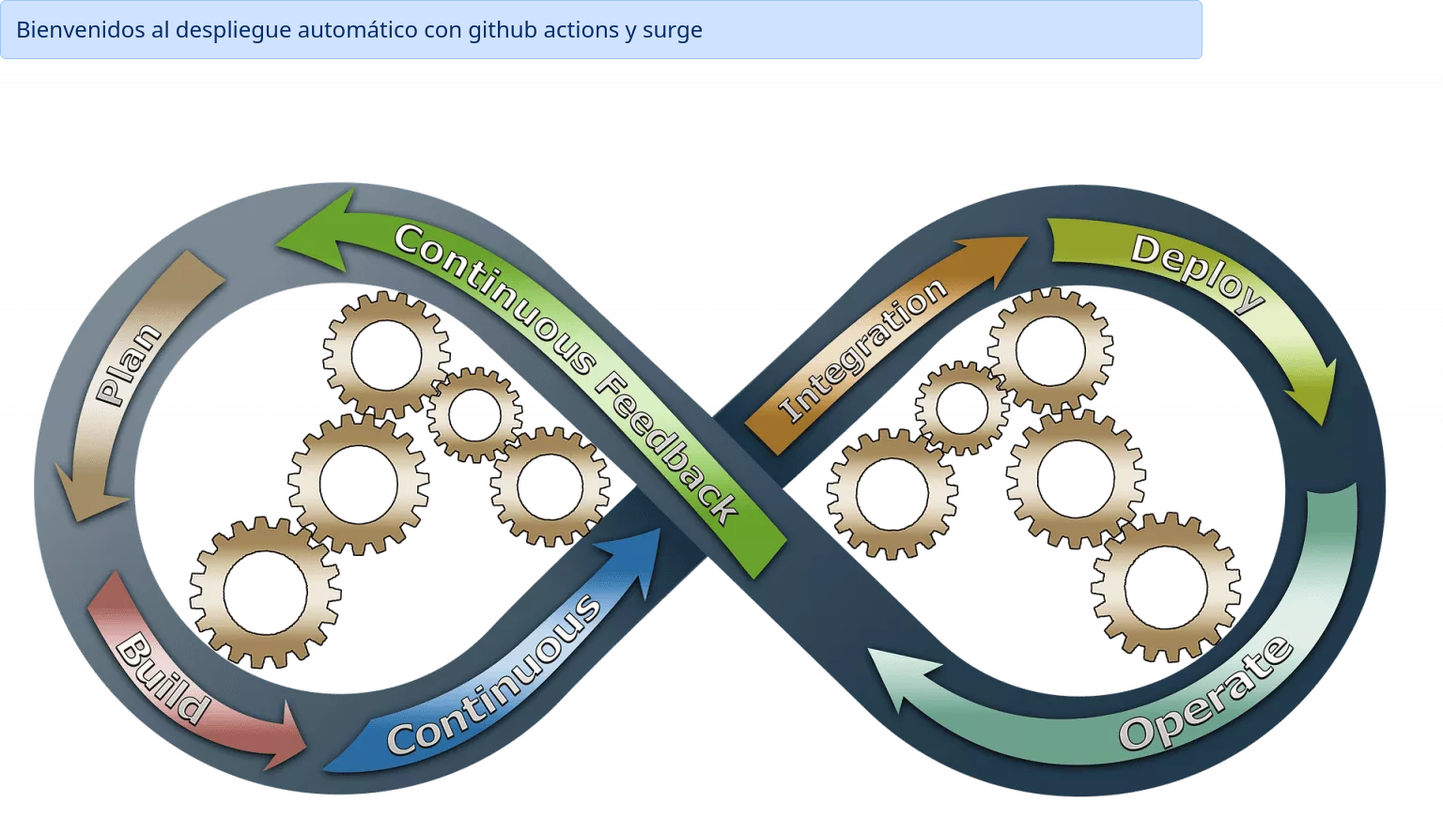
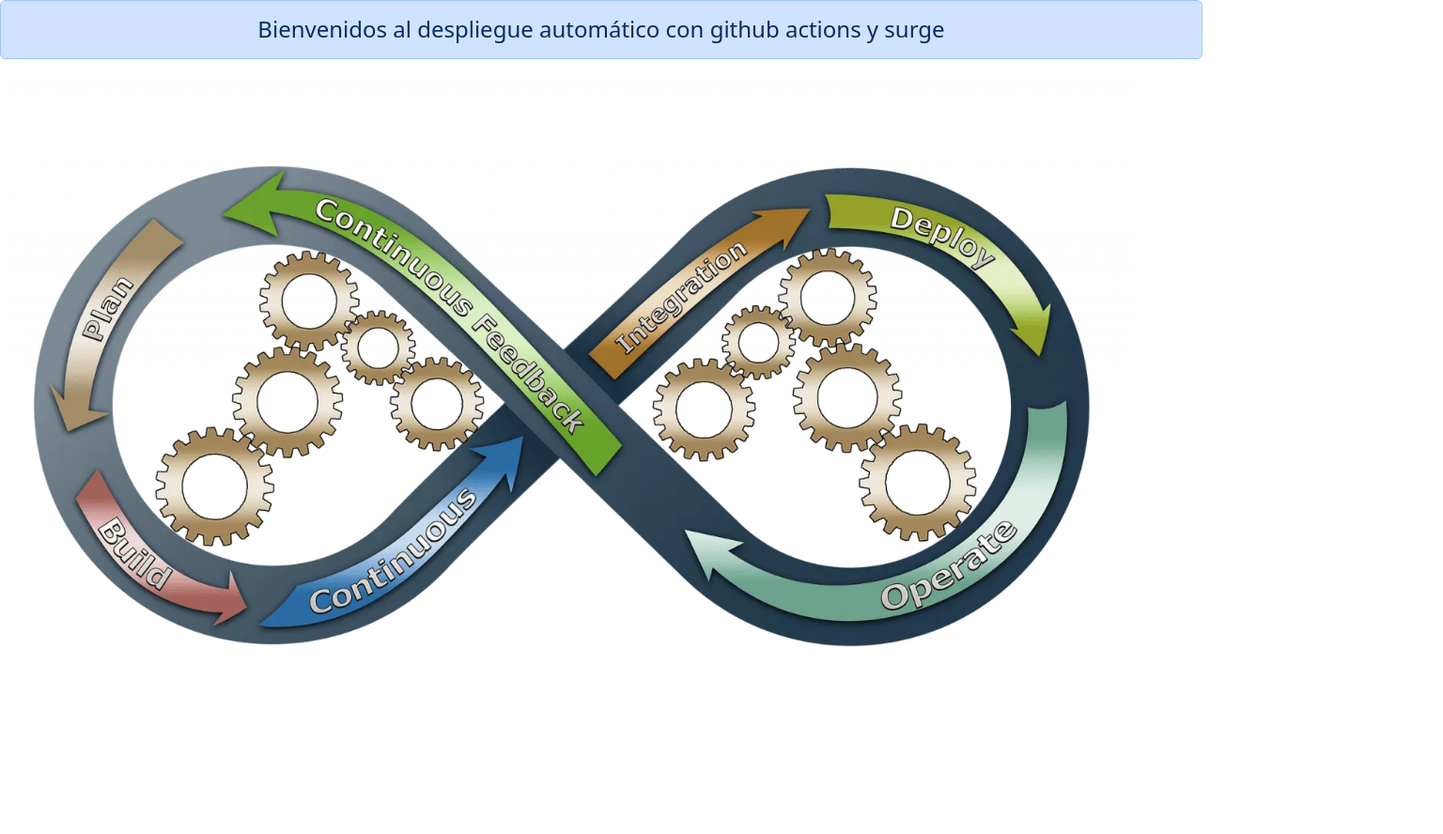
Before and after one commit to DaviddelaRosa15/SurgeDaily, a plain HTML site: page index.html in a window 1280 px wide. Shown: the whole page at 94% size, 1536 px wide, since content can reach past the window. After the commit the page ends 815 px from the top, so only its background shows below. Drawn offline with nearby package versions, Linux system fonts and the light colour scheme.

Commit message:
Feature: modify page

```diff
--- a/index.html
+++ b/index.html
@@ -7,9 +7,9 @@
     <link href="https://cdn.jsdelivr.net/npm/bootstrap@5.3.0-alpha1/dist/css/bootstrap.min.css" rel="stylesheet" integrity="sha384-GLhlTQ8iRABdZLl6O3oVMWSktQOp6b7In1Zl3/Jr59b6EGGoI1aFkw7cmDA6j6gD" crossorigin="anonymous">    <title>Practicando con surge</title>
 </head>
 <body>
-    <p class="alert alert-primary text-align-center h4">Bienvenidos al despliegue automático con github actions y surge</p>
+    <p class="alert alert-primary text-center h4">Bienvenidos al despliegue automático con github actions y surge</p>
 
-    <img class="d-flex align-content-center justify-content-center" src="resources/Integration.png" alt="Despliegue continuo" srcset="">
+    <img class="m-2" width="auto" height="720" src="resources/Integration.png" alt="Despliegue continuo" srcset="">
     <script src="https://cdn.jsdelivr.net/npm/bootstrap@5.3.0-alpha1/dist/js/bootstrap.bundle.min.js" integrity="sha384-w76AqPfDkMBDXo30jS1Sgez6pr3x5MlQ1ZAGC+nuZB+EYdgRZgiwxhTBTkF7CXvN" crossorigin="anonymous"></script>
 </body>
 </html>
```
